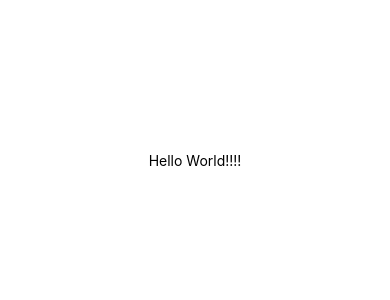
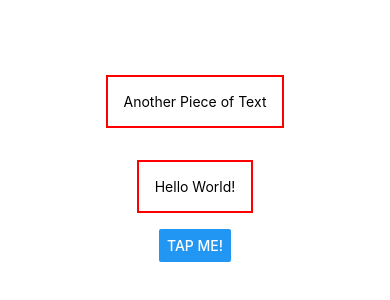
Before and after one commit to KalZheng/RN-Course, a React Native app: screen / in a window 390 px wide. Shown: the part 262-562 px from the top of the page. Built offline with nearby package versions, Linux system fonts and the light colour scheme.

Commit message:
add simple style and text

```diff
--- a/App.js
+++ b/App.js
@@ -1,11 +1,13 @@
-import { StatusBar } from 'expo-status-bar';
-import { StyleSheet, Text, View } from 'react-native';
+import { Button, StyleSheet, Text, View } from 'react-native';
 
 export default function App() {
   return (
     <View style={styles.container}>
-      <Text>Hello World!!!!</Text>
-      <StatusBar style="auto" />
+      <View>
+        <Text style={styles.dummyText}>Another Piece of Text</Text>
+      </View>
+      <Text style={styles.dummyText}>Hello World!</Text>
+      <Button title="Tap me!" />
     </View>
   );
 }
@@ -17,4 +19,10 @@
     alignItems: 'center',
     justifyContent: 'center',
   },
+  dummyText: {
+    margin: 16,
+    borderWidth: 2,
+    borderColor: 'red',
+    padding: 16
+  },
 });
```
